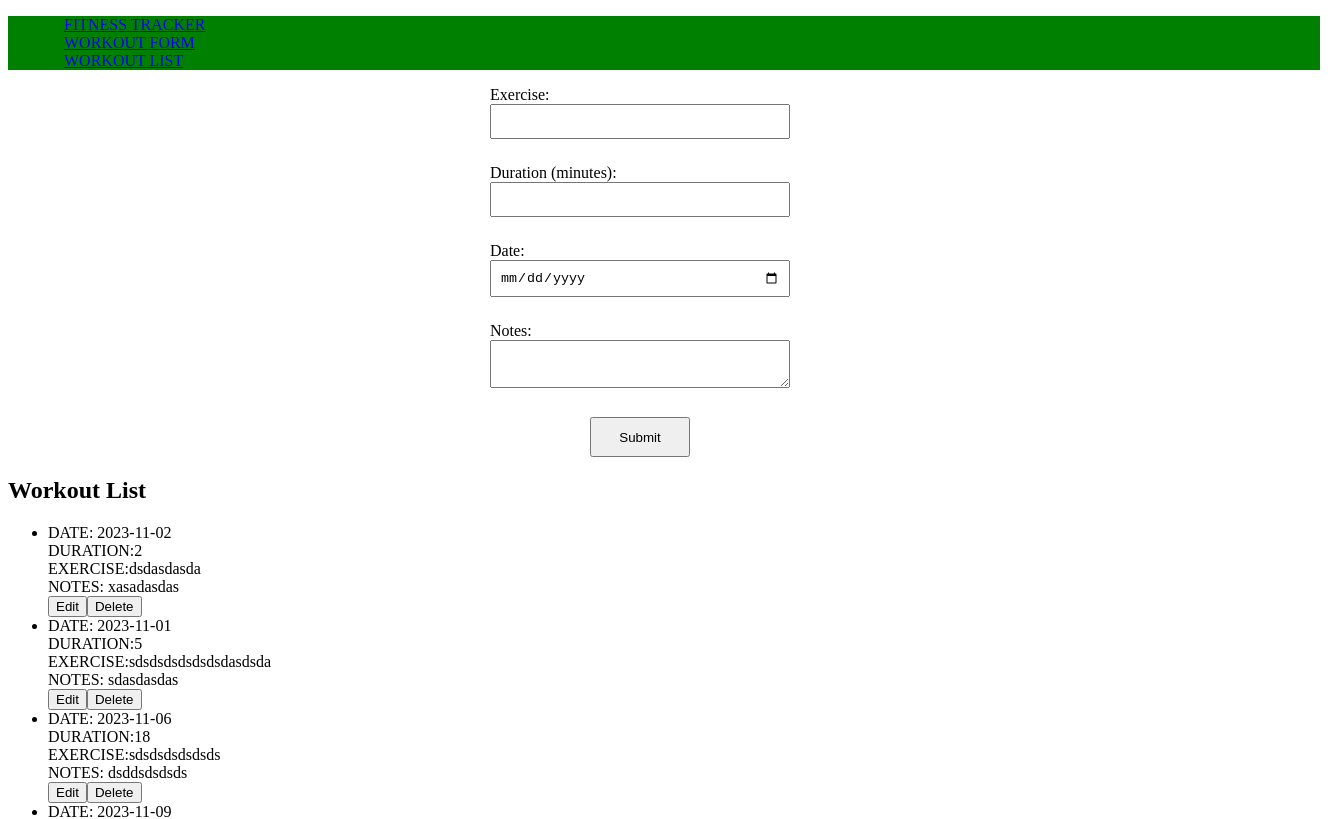
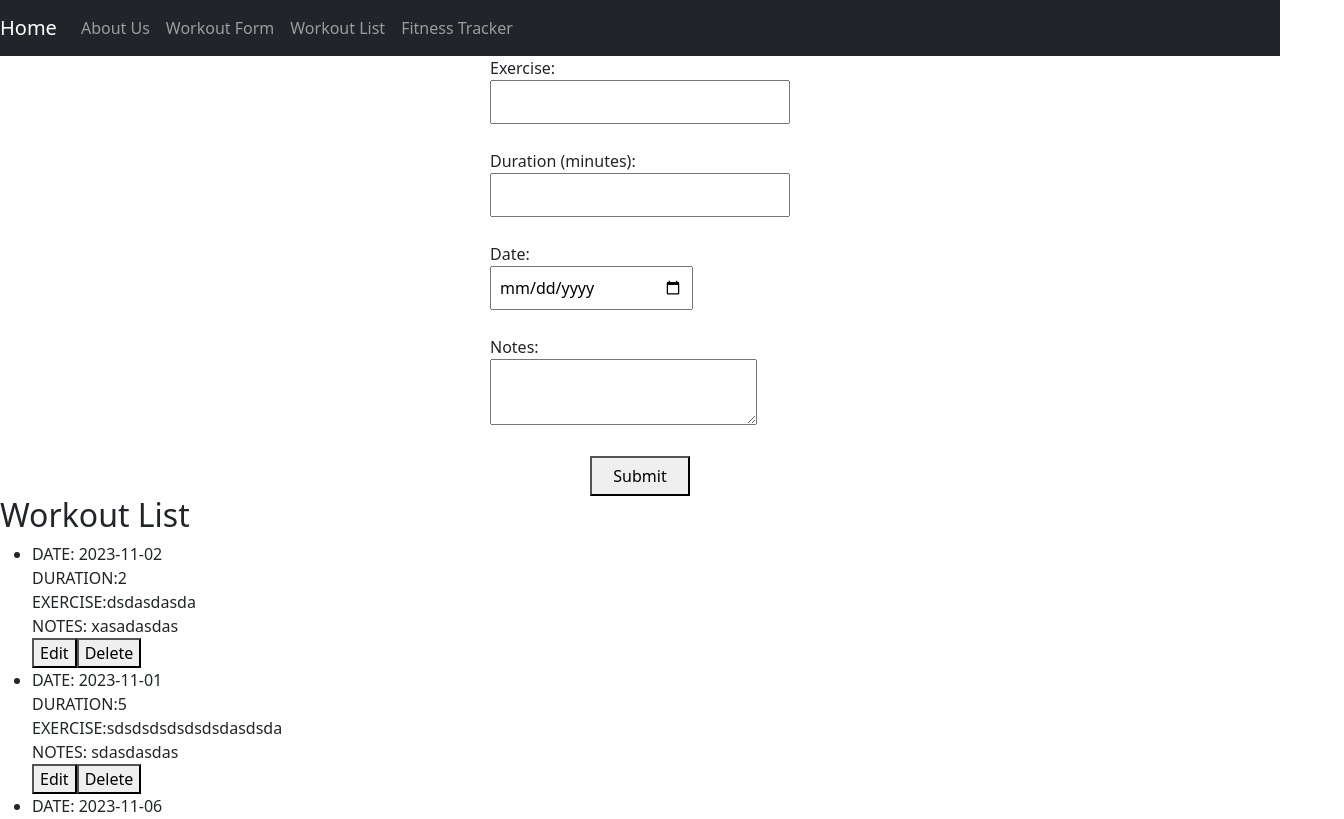
Before and after one commit to PNyagol/fitness-tracker-app, a React (Create React App) app: page / in a window 1280 px wide. Shown: the top 819 px of the page, 1344 px wide, since content can reach past the window. Built offline with nearby package versions, Linux system fonts and the light colour scheme; data requests are answered from the project's data file.

Commit message:
please check chenges for: {NavBar, App.js, WorkoutCard, and in the form with recommendations}

```diff
--- a/src/components/App.js
+++ b/src/components/App.js
@@ -1,47 +1,145 @@
+// import React, { useEffect, useState } from "react";
+// import NavBar from "./NavBar";
+// import WorkoutForm from "./WorkoutForm";
+// import WorkoutList from "./WorkoutList";
+
+// function App() {
+//   const [workouts, setWorkouts] = useState([]);
+
+//   // What does this do?
+//   const handleWorkoutSubmission = (workoutDetails) => {
+//     setWorkouts((prevWorkouts) => [...prevWorkouts, workoutDetails]);
+//     console.log("Workout details submitted:", workoutDetails);
+//   };
+
+//   const handleEdit = (id) => {
+//     console.log("Edit workout with id:", id);
+//   };
+
+//   const handleDelete = (id) => {
+//     console.log("Delete workout with id:", id);
+//   };
+
+//   useEffect(async () => {
+//     let data = await fetch("http://localhost:3001/workouts").then((response) =>
+//       response.json()
+//     );
+
+//     setWorkouts(data);
+
+//     console.log(workouts);
+//   }, []);
+//   return (
+//     <>
+//       <header>
+//         <NavBar />
+//       </header>
+//       <main>
+//         <WorkoutForm />
+//         {/* Upon the fitness object being added to the db.json, the UI should reflect it immediately. */}
+//         <WorkoutList
+//           workouts={workouts}
+//           onEdit={handleEdit}
+//           onDelete={handleDelete}
+//         />
+//       </main>
+//       <footer>
+//         <p>GROUP SEVEN</p>
+//       </footer>
+//     </>
+//   );
+// }
+
+// export default App;
+
+
+
+
+
+
 import React, { useEffect, useState } from "react";
 import NavBar from "./NavBar";
 import WorkoutForm from "./WorkoutForm";
 import WorkoutList from "./WorkoutList";
 
+
 function App() {
   const [workouts, setWorkouts] = useState([]);
 
-  // What does this do?
-  const handleWorkoutSubmission = (workoutDetails) => {
-    setWorkouts((prevWorkouts) => [...prevWorkouts, workoutDetails]);
-    console.log("Workout details submitted:", workoutDetails);
+  const handleWorkoutSubmission = async (workoutDetails) => {
+    try {
+      const response = await fetch("http://localhost:3001/workouts", {
+        method: "POST",
+        headers: {
+          "Content-Type": "application/json",
+        },
+        body: JSON.stringify(workoutDetails),
+      });
+
+      if (!response.ok) {
+        throw new Error(`HTTP error! Status: ${response.status}`);
+      }
+
+      const updatedWorkouts = await response.json();
+      setWorkouts(updatedWorkouts);
+
+      console.log("Workout details submitted:", workoutDetails);
+    } catch (error) {
+      console.error("Error submitting workout details:", error);
+    }
   };
 
   const handleEdit = (id) => {
     console.log("Edit workout with id:", id);
   };
 
-  const handleDelete = (id) => {
-    console.log("Delete workout with id:", id);
+  const handleDelete = async (id) => {
+    try {
+      const response = await fetch(`http://localhost:3001/workouts/${id}`, {
+        method: "DELETE",
+      });
+
+      if (!response.ok) {
+        throw new Error(`HTTP error! Status: ${response.status}`);
+      }
+
+      const updatedWorkouts = await response.json();
+      setWorkouts(updatedWorkouts);
+
+      console.log("Deleted workout with id:", id);
+    } catch (error) {
+      console.error("Error deleting workout:", error);
+    }
   };
 
-  useEffect(async () => {
-    let data = await fetch("http://localhost:3001/workouts").then((response) =>
-      response.json()
-    );
+  useEffect(() => {
+    const fetchData = async () => {
+      try {
+        const response = await fetch("http://localhost:3001/workouts");
+        if (!response.ok) {
+          throw new Error(`HTTP error! Status: ${response.status}`);
+        }
 
-    setWorkouts(data);
+        const data = await response.json();
+        setWorkouts(data);
 
-    console.log(workouts);
+        console.log("Fetched workouts:", data);
+      } catch (error) {
+        console.error("Error fetching workouts:", error);
+      }
+    };
+
+    fetchData();
   }, []);
+
   return (
     <>
       <header>
         <NavBar />
       </header>
       <main>
-        <WorkoutForm />
-        {/* Upon the fitness object being added to the db.json, the UI should reflect it immediately. */}
-        <WorkoutList
-          workouts={workouts}
-          onEdit={handleEdit}
-          onDelete={handleDelete}
-        />
+        <WorkoutForm onFormSubmit={handleWorkoutSubmission} />
+        <WorkoutList workouts={workouts} onEdit={handleEdit} onDelete={handleDelete} />
       </main>
       <footer>
         <p>GROUP SEVEN</p>
--- a/src/components/NavBar.js
+++ b/src/components/NavBar.js
@@ -1,30 +1,20 @@
-import React from "react";
-import { Navbar } from "react-bootstrap";
-
-const navLinks = [
-  { link: "/", name: "Fitness Tracker" },
-  { link: "/workout-form", name: "Workout Form" },
-  { link: "/workout-list", name: "Workout List" },
-];
+import React from 'react';
+import { Navbar, Nav } from 'react-bootstrap';
+import 'bootstrap/dist/css/bootstrap.min.css';
 
 const NavBar = () => {
   return (
-    <Navbar
-      bg="dark"
-      variant="dark"
-      style={{
-        width: "100vw",
-        backgroundColor: "green",
-        paddingInline: "1rem",
-      }}
-    >
-      <ul style={{ width: "100%", textTransform: "uppercase" }}>
-        {navLinks.map(({ link, name }, i) => (
-          <li style={{ listStyle: "none" }} key={i}>
-            <Navbar.Brand href={link}>{name}</Navbar.Brand>
-          </li>
-        ))}
-      </ul>
+    <Navbar bg="dark" variant="dark" expand="lg">
+      <Navbar.Brand href="#">Home</Navbar.Brand>
+      <Navbar.Toggle aria-controls="basic-navbar-nav" />
+      <Navbar.Collapse id="basic-navbar-nav">
+        <Nav className="ml-auto">
+        <Nav.Link href="#workout-form">About Us</Nav.Link>
+          <Nav.Link href="#workout-form">Workout Form</Nav.Link>
+          <Nav.Link href="#workout-list">Workout List</Nav.Link>
+          <Nav.Link href="#fitness-tracker">Fitness Tracker</Nav.Link>
+        </Nav>
+      </Navbar.Collapse>
     </Navbar>
   );
 };
--- a/src/components/WorkoutForm.js
+++ b/src/components/WorkoutForm.js
@@ -1,5 +1,6 @@
 import React, { useState } from 'react';
-import '../App.css'; // Import your CSS file
+import '../App.css';
+import 'bootstrap/dist/css/bootstrap.min.css';
 
 function WorkoutForm() {
   const [workoutDetails, setWorkoutDetails] = useState({
@@ -20,7 +21,7 @@ function WorkoutForm() {
   function handleSubmit(e) {
     e.preventDefault();
 
-    fetch('http://localhost:3001/workouts', {  // waiting for db.json to be created
+    fetch('http://localhost:3001/workouts', {
       method: 'POST',
       headers: {
         'Content-Type': 'application/json',
```
Also changed, not shown: src/components/WorkoutCard.js (added, +28 -0 lines).
